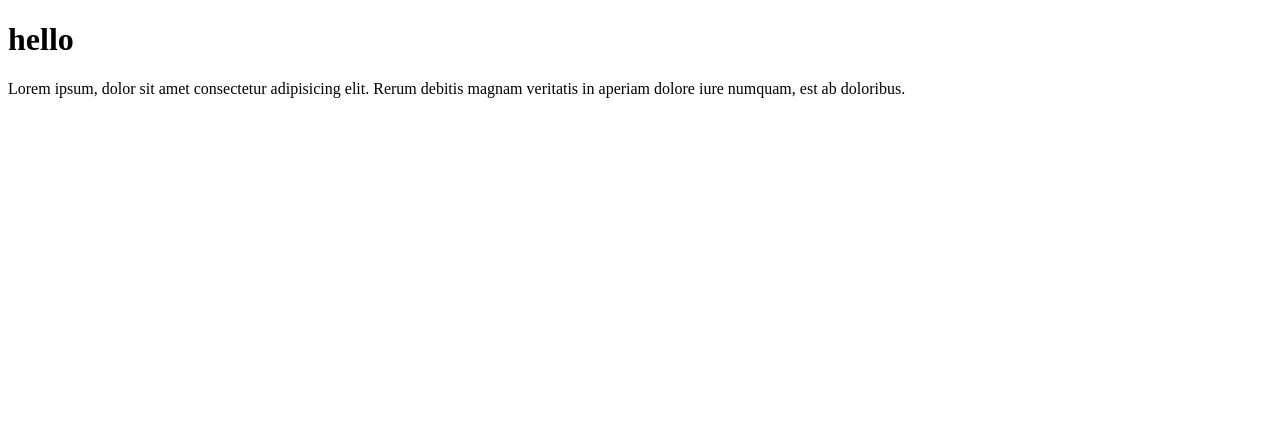
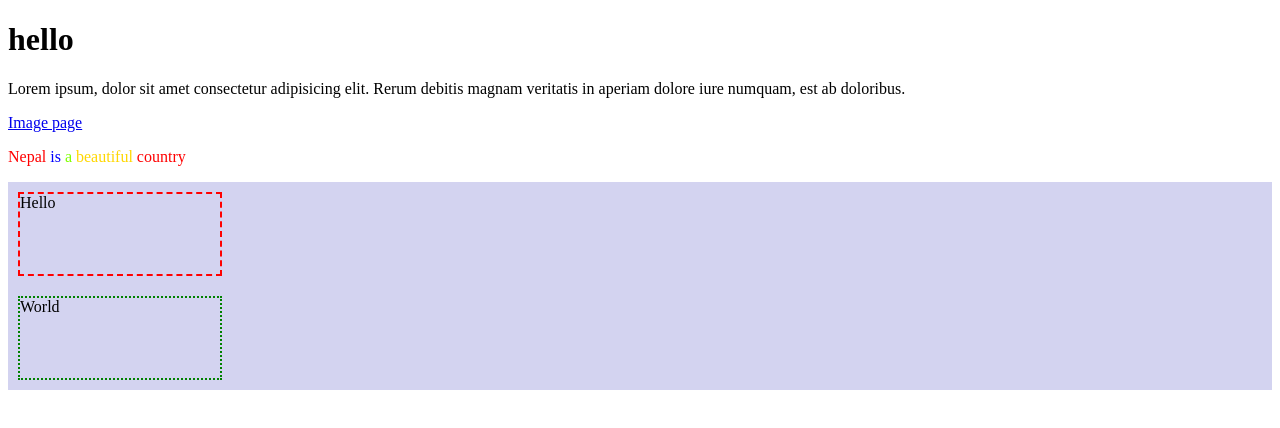
Before and after one commit to sus-byte/sikshyalaya2, a plain HTML site: page index.html in a window 1280 px wide. Drawn offline with Linux system fonts and the light colour scheme.

```diff
--- a/index.html
+++ b/index.html
@@ -8,5 +8,26 @@
 <body>
     <h1>hello</h1>
     <p>Lorem ipsum, dolor sit amet consectetur adipisicing elit. Rerum debitis magnam veritatis in aperiam dolore iure numquam, est ab doloribus.</p>
+    <a href="./imagePractice/image.html" >Image page</a>
+
+    <p style="color: red;">
+        Nepal
+        <span style="color: blue;">is</span>
+        <span style="color: chartreuse;">a</span>
+        <span style="color: gold;">beautiful</span>
+        country
+    </p>
+
+    <div style="padding: 10px; background-color: rgb(211, 211, 240);">
+        <!-- FIRST SECTION -->
+        <div style="height: 80px; width: 200px; border: 2px dashed red; margin-bottom: 20px;">
+            Hello
+        </div>
+
+        <!-- SECOND SECTION -->
+        <div style="height: 80px; width: 200px; border: 2px dotted green;">
+            World
+        </div>
+    </div>
 </body>
 </html>
```
Also changed, not shown: imagePractice/image.html (added, +20 -0 lines), b.jpg (added), 1 other file.
